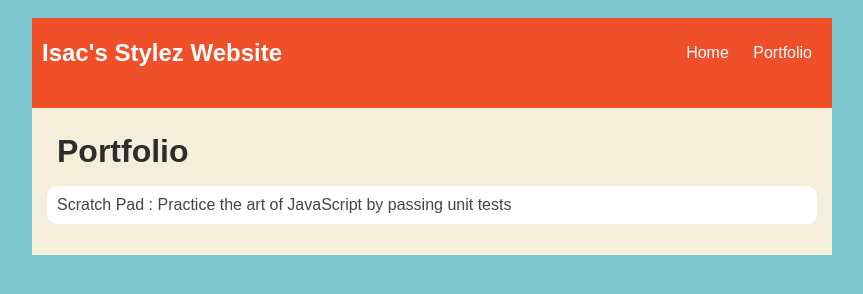
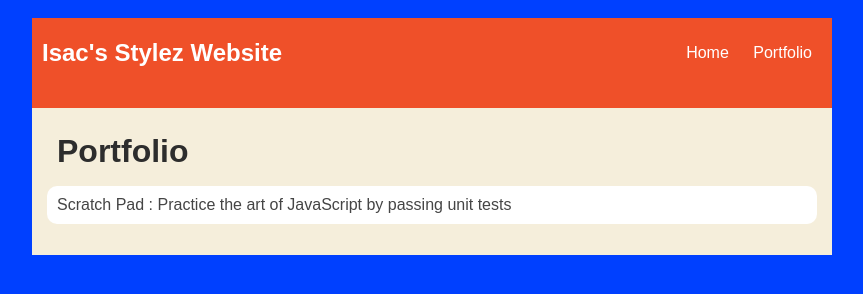
Before and after one commit to IsacStylez99/isac-almanza.github.io, a plain HTML site: page portfolio.html in a window 1280 px wide. Shown: the whole page, without its empty margins (208-1071 px from the left). Drawn offline with nearby package versions, Linux system fonts and the light colour scheme.

Commit message:
Update BG color

```diff
--- a/portfolio.html
+++ b/portfolio.html
@@ -5,7 +5,7 @@
             <title>Isac's Stylez Website</title>
             <style type="text/css">
                 body {
-                    background: rgb(125, 198, 205);
+                    background: rgb(0, 64, 255);
                     color: rgb(45, 45, 45);
                     padding: 10px;
                     font-family: arial;
```
